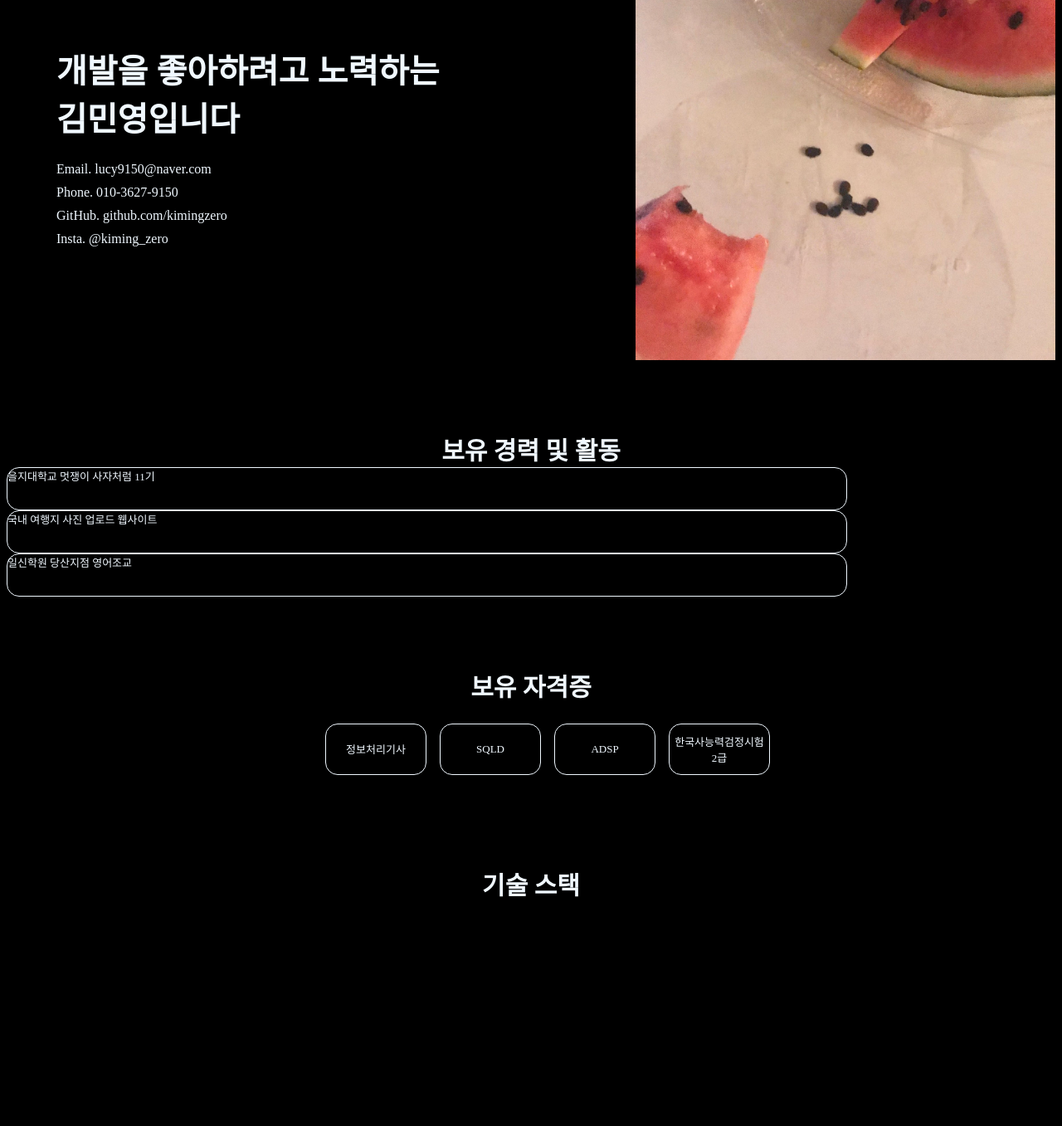
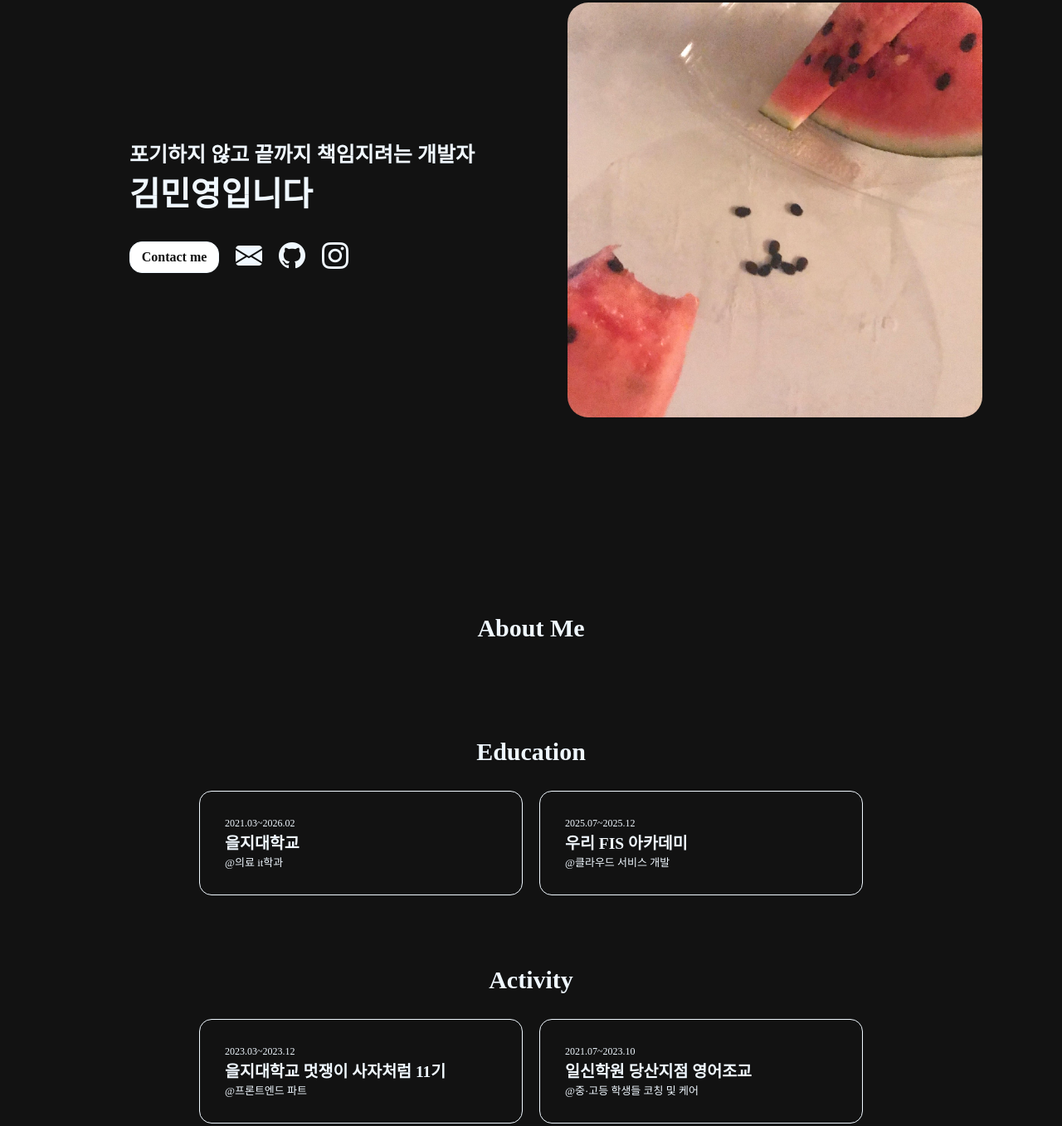
Before and after one commit to kimingzero/profile, a plain HTML site: page index.html in a window 1280 px wide. Shown: the part 165-1522 px from the top of the page at 83% size. Before the commit the page ends 1310 px from the top, so only its background shows below. Drawn offline with nearby package versions, Linux system fonts and the light colour scheme.

Commit message:
second commit

```diff
--- /dev/null
+++ b/app.js
@@ -0,0 +1,54 @@
+window.addEventListener("load", () => {
+  const mainSection = document.getElementById("homemain");
+  const text1 = "포기하지 않고 끝까지 책임지려는 개발자";
+  const text2 = "김민영입니다";
+  const target1 = document.getElementById("left_a");
+  const target2 = document.getElementById("left_b");
+  let index = 0;
+  // 새로 고침시 부드럽게 homemain으로 이동
+  if (mainSection) {
+    mainSection.scrollIntoView({ behavior: "smooth" });
+  }
+
+  // 타이핑 효과
+  function typeFirst() {
+    target1.textContent += text1.charAt(index++);
+    if (index < text1.length) {
+      setTimeout(typeFirst, 50);
+    } else {
+      setTimeout(() => {
+        index = 0;
+        typeSecond();
+      }, 60);
+    }
+  }
+
+  function typeSecond() {
+    target2.textContent += text2.charAt(index++);
+    if (index < text2.length) {
+      setTimeout(typeSecond, 70);
+    }
+  }
+
+  typeFirst();
+});
+
+// ---
+const sections = document.querySelectorAll(".fadeInBox");
+const observer = new IntersectionObserver(
+  (entries) => {
+    entries.forEach((entry) => {
+      if (entry.isIntersecting) {
+        entry.target.classList.add("visible");
+        console.log(entry.target);
+      }
+    });
+  },
+  {
+    threshold: 0.3,
+  }
+);
+
+sections.forEach((section) => {
+  observer.observe(section);
+});
--- a/index.html
+++ b/index.html
@@ -1,55 +1,138 @@
 <!DOCTYPE html>
 <html lang="ko">
   <head>
-    <meta charset="UTF-8">
-    <meta name="viewport" content="width=device-width, initial-scale=1.0">
-    <link rel="stylesheet" href="style.css">
-    <title>Document</title>
+    <meta charset="UTF-8" />
+    <meta name="viewport" content="width=device-width, initial-scale=1.0" />
+    <link
+      rel="stylesheet"
+      href="https://cdn.jsdelivr.net/npm/bootstrap-icons@1.13.1/font/bootstrap-icons.min.css"
+    />
+    <link rel="stylesheet" href="style.css" />
+    <script defer src="app.js"></script>
+    <title>kimingzero</title>
   </head>
-<body>
- <nav class="navbar">
+  <body class="centered">
+    <header class="navbar">
       <div class="navbar_logo">kimingzero</div>
+      <nav>
         <ul class="navbar_menu">
-        <li><a href="./home.html">홈</a></li>
-        <li><a href="#">소개</a></li>
-        <li><a href="#">프로젝트</a></li>
-        <li><a href="#">GitHub</a></li>
+          <li><a href="#homemain">Home</a></li>
+          <li><a href="#aboutme">About Me</a></li>
+          <li><a href="#project">Project</a></li>
+          <!-- <li><a href="#">GitHub</a></li> -->
         </ul>
       </nav>
-    <div class="main">
+    </header>
+
+    <main>
+      <section id="homemain">
         <div class="left">
-        <p class="left_a">개발을 좋아하려고 노력하는</p>
-        <p class="left_b">김민영입니다</p>
-        <p class="left_c">Email. lucy9150@naver.com</p>
+          <p id="left_a"></p>
+          <p id="left_b"></p>
+          <!-- <p class="left_c">Email. lucy9150@naver.com</p>
           <p class="left_c">Phone. 010-3627-9150</p>
           <p class="left_c">GitHub. github.com/kimingzero</p>
-        <p class="left_c">Insta. @kiming_zero</p>
+          <p class="left_c">Insta. @kiming_zero</p> -->
+          <div class="icon">
+            <p class="contact">Contact me</p>
+            <i
+              class="bi bi-envelope-fill tooltip"
+              style="font-size: 2rem"
+              data-hover="lucy9150@naver.com"
+              id="icon"
+            ></i>
+            <i
+              class="bi bi-github tooltip"
+              style="font-size: 2rem"
+              data-hover="github.com/kimingzero"
+              id="icon"
+              ><a href="https://github.com/kimingzero"></a
+            ></i>
+            <i
+              class="bi bi-instagram tooltip"
+              style="font-size: 2rem"
+              data-hover="@minzeroro"
+              id="icon"
+            ></i>
           </div>
+        </div>
+        <div class="imgcover">
+          <img
+            src="./KakaoTalk_20250702_145629361.jpg"
+            alt="profile"
+            class="imgright"
+          />
+        </div>
+      </section>
+      <section class="fadeInBox" id="aboutme">
+        <h2 class="title">About Me</h2>
+      </section>
+      <section class="fadeInBox" id="education">
+        <h2 class="title">Education</h2>
 
-    <img src="./KakaoTalk_20250702_145629361.jpg" alt="profile" class="right">
+        <div class="description_main">
+          <div class="description_box">
+            <span class="description">2021.03~2026.02</span>
+            <h2>을지대학교</h2>
+            <span>@의료 it학과</span>
           </div>
-    <!-- <div class="about">
-        <div class="title">About Me</div>
-    </div> -->
-    <div class="activities">
-        <div class="title">보유 경력 및 활동</div>
-        <div class="activities_main">
-        <div class="activity_box">을지대학교 멋쟁이 사자처럼 11기</div>
-        <div class="activity_box">국내 여행지 사진 업로드 웹사이트</div>
-        <div class="activity_box">일신학원 당산지점 영어조교</div></div>
+          <div class="description_box">
+            <span class="description">2025.07~2025.12</span>
+            <h2>우리 FIS 아카데미</h2>
+            <span>@클라우드 서비스 개발</span>
           </div>
-    <div class="certificate">
-        <div class="title">보유 자격증</div>
+        </div>
+      </section>
+
+      <section class="fadeInBox" id="activities">
+        <h2 class="title">Activity</h2>
+        <div class="description_main">
+          <div class="description_box">
+            <span class="description">2023.03~2023.12</span>
+            <h2>을지대학교 멋쟁이 사자처럼 11기</h2>
+            <span>@프론트엔드 파트</span>
+          </div>
+          <div class="description_box">
+            <span class="description">2021.07~2023.10</span>
+            <h2>일신학원 당산지점 영어조교</h2>
+            <span>@중·고등 학생들 코칭 및 케어</span>
+          </div>
+        </div>
+      </section>
+      <section class="fadeInBox" id="certificate">
+        <h2 class="title">Certificate</h2>
         <ul>
-            <li>정보처리기사</li>
-            <li>SQLD</li>
-            <li>ADSP</li>
-            <li>한국사능력검정시험 2급</li>
+          <li class="description_box">정보처리기사</li>
+          <li class="description_box">SQLD</li>
+          <li class="description_box">ADSP</li>
+          <li class="description_box">한국사능력검정시험 2급</li>
         </ul>
+      </section>
+      <section class="fadeInBox" id="project">
+        <h2 class="title">Project</h2>
+        <div class="description_main">
+          <div class="project_box">
+            <img src=" " alt="" />
+            <span class="description">2024.03~2024.09</span>
+            <h2>Story of Travel</h2>
+            <span
+              >@트렌디한 키워드로 즐길 수 있는 국내 여행지 사진 업로드
+              웹사이트</span
+            >
           </div>
-    <div class="technology">
-        <div class="title">기술 스택</div>
+          <div class="project_box">
+            <span class="description">2025.07~2025.12</span>
+            <h2>TO Be continue</h2>
+            <span>@추가 예정</span>
           </div>
+        </div>
+      </section>
+      <section class="fadeInBox" class="technology">
+        <h2 class="title">Skill & Tools</h2>
+        <!-- 기술스택 내용 추가 예정 -->
+      </section>
+    </main>
+
+    <footer class="final">@2025 화이팅</footer>
   </body>
-<footer class="final"></footer>
 </html>
--- a/style.css
+++ b/style.css
@@ -1,116 +1,222 @@
-*{
+* {
   list-style: none;
   text-decoration: none;
+  color: aliceblue;
+  scroll-behavior: smooth;
 }
-body{
-    /* margin: 0; */
-    background-color: black;
+body {
+  background-color: #121212;
+}
+.fadeInBox {
+  opacity: 0;
+  transform: translateY(300px);
+  transition: opacity 1s ease, transform 1s ease;
+}
+.fadeInBox.visible {
+  opacity: 1;
+  transform: translateY(0);
+}
+.centered {
+  width: 85%;
+  margin: 0 auto;
 }
 .navbar {
-  background-color: var(--bodybackground-color);
-  /* background-color: rgb(13, 13, 13); */
-  padding: 8px 40px;
+  background-color: rgba(0, 0, 0, 0.6);
+  backdrop-filter: blur(4px);
+  padding: 8px 70px;
   display: flex;
   justify-content: space-between;
   position: fixed;
   top: 0;
-  /* width: 100% */
   left: 0;
   right: 0;
   font-weight: bold;
+  z-index: 999;
 }
-.navbar_logo{
+.navbar_logo {
   font-size: 30px;
-    color: aliceblue;
-    padding: 8px 15px;
+  padding: 10px 15px;
 }
-.navbar_menu{
+.navbar_menu {
   display: flex;
   justify-content: flex-end;
 }
 .navbar_menu li {
   padding: 8px 15px;
 }
-.navbar_menu a:hover{
+.navbar_menu a:hover {
   color: #fb5d5d;
 }
-.navbar_menu a{
-    color: aliceblue;
-}
-.main{
+#homemain {
   display: flex;
   justify-content: center;
   align-items: center;
-    height: 100%;
-    padding-top: 85px;
+  height: 100vh;
+  padding-top: 20px;
 }
-.left{
+.left {
   width: 60%;
   height: 100%;
   background-color: var(--bodybackground-color);
-    color: aliceblue;
   margin: 0px;
   padding-left: 60px;
+  display: flex;
+  flex-direction: column;
+  justify-content: center;
 }
-.left_a{
-    font-size: 40px;
+#left_a {
+  font-size: 25px;
   margin: 0;
   font-weight: bold;
 }
-.left_b{
+#left_b {
   font-size: 40px;
   margin: 0;
   padding-bottom: 15px;
   font-weight: bold;
 }
-.left_c{
-    margin: 10px 0px;
+.left_c {
+  margin: 3px 0px;
+}
+.icon {
+  display: flex;
+  gap: 20px;
+  align-items: center;
+}
 
+.tooltip {
+  position: relative;
+  transition: transform 0.3s ease;
+  cursor: pointer;
 }
-.right{
-    width: 40%;
-    /* height: 100%; */
+
+.tooltip:hover {
+  transform: scale(1.1);
 }
-.title{
+
+.tooltip::after {
+  content: attr(data-hover);
+  position: absolute;
+  bottom: -28px; /* 아이콘 아래 위치 */
+  left: 50%;
+  transform: translateX(-50%);
+  background: #333;
+  color: #fff;
+  padding: 4px 8px;
+  border-radius: 5px;
+  font-size: 12px;
+  white-space: nowrap;
+  opacity: 0;
+  pointer-events: none;
+  transition: opacity 0.3s ease;
+  z-index: 10;
+}
+
+.tooltip:hover::after {
+  opacity: 1;
+}
+#icon:hover {
+  transform: scale(1.1);
+}
+.contact {
+  height: 30px;
+  width: 100px;
+  font-weight: bold;
+  /* font-size: 15px; */
+  background-color: #ffffff;
+  color: #121212;
+  border-radius: 15px;
+  border: 0.5px solid aliceblue;
+  align-items: center;
+  padding: 3px;
+  display: flex;
+  align-items: center;
+  justify-content: center;
+}
+.imgcover > img {
+  width: 500px;
+  height: 500px;
+  object-fit: cover;
+  border-radius: 5%;
+}
+.title {
   font-size: 30px;
-    color: aliceblue;
   text-align: center;
   padding-top: 85px;
+  padding-bottom: 30px;
   font-weight: bold;
 }
-.activities_main{
-
+h2 {
+  margin: 0;
 }
-.activity_box{
-    width: 80%;
-    height: 50px;
-    color: aliceblue;
+.description_main {
+  display: grid;
+  grid-template-columns: repeat(2, 1fr);
+  gap: 20px;
+  max-width: 800px;
+  margin: 0 auto;
+}
+.description_box {
+  height: auto;
   font-size: 13px;
   background-color: var(--bodybackground-color);
   border-radius: 15px;
   border: 1px solid aliceblue;
+  display: block;
+  justify-content: center;
+  align-items: center;
+  padding: 30px;
 }
-.certificate > ul{
+.description_box:hover {
+  box-shadow: 0px 0px 10px rgba(255, 255, 255, 0.6);
+}
+
+.description {
+  font-size: 12px;
+}
+.project_box {
+  height: auto;
+  font-size: 13px;
+  background-color: var(--bodybackground-color);
+  border-radius: 15px;
+  border: 1px solid aliceblue;
+  display: block;
+  justify-content: center;
+  align-items: center;
+  padding: 30px;
+  transition: transform 0.3s ease, box-shadow 0.3s ease;
+}
+.project_box:hover {
+  transform: scale(1.05);
+  box-shadow: 0px 0px 15px rgba(255, 255, 255, 0.6);
+}
+#certificate > ul {
+  display: flex;
+  flex-wrap: wrap;
+  justify-content: center;
+  align-items: center;
+  gap: 12px;
+  margin: 0 auto;
+  padding: 0;
+  list-style: none;
+  max-width: 800px;
+}
+#certificate > ul > li {
   display: flex;
   justify-content: center;
   align-items: center;
-    box-sizing: content-box;
-}
-.certificate > ul > li{
-    display: flex;
-    justify-content: center;
-    align-items: center;
-    color: aliceblue;
-    width: 110px;
+  width: 150px;
   height: 50px;
   font-size: 13px;
   background-color: var(--bodybackground-color);
   border-radius: 15px;
   border: 1px solid aliceblue;
   text-align: center;
-    margin: 8px;
+  /* margin: 8px; */
   padding: 5px;
 }
-.final{
+.final {
   height: 50px;
+  text-align: center;
+  justify-content: center;
 }
```
Lines whose indentation alone changed are shown as unchanged.
